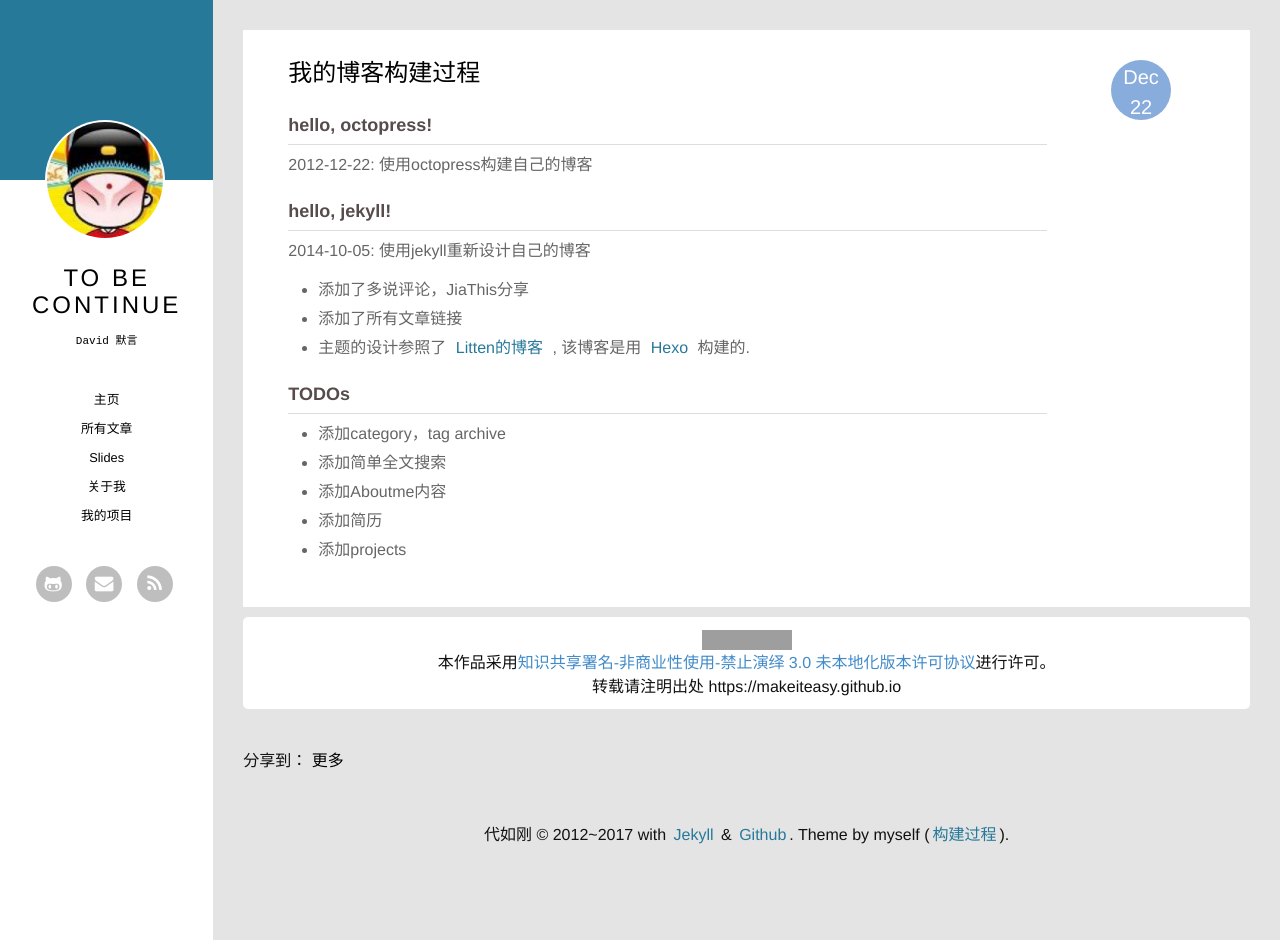
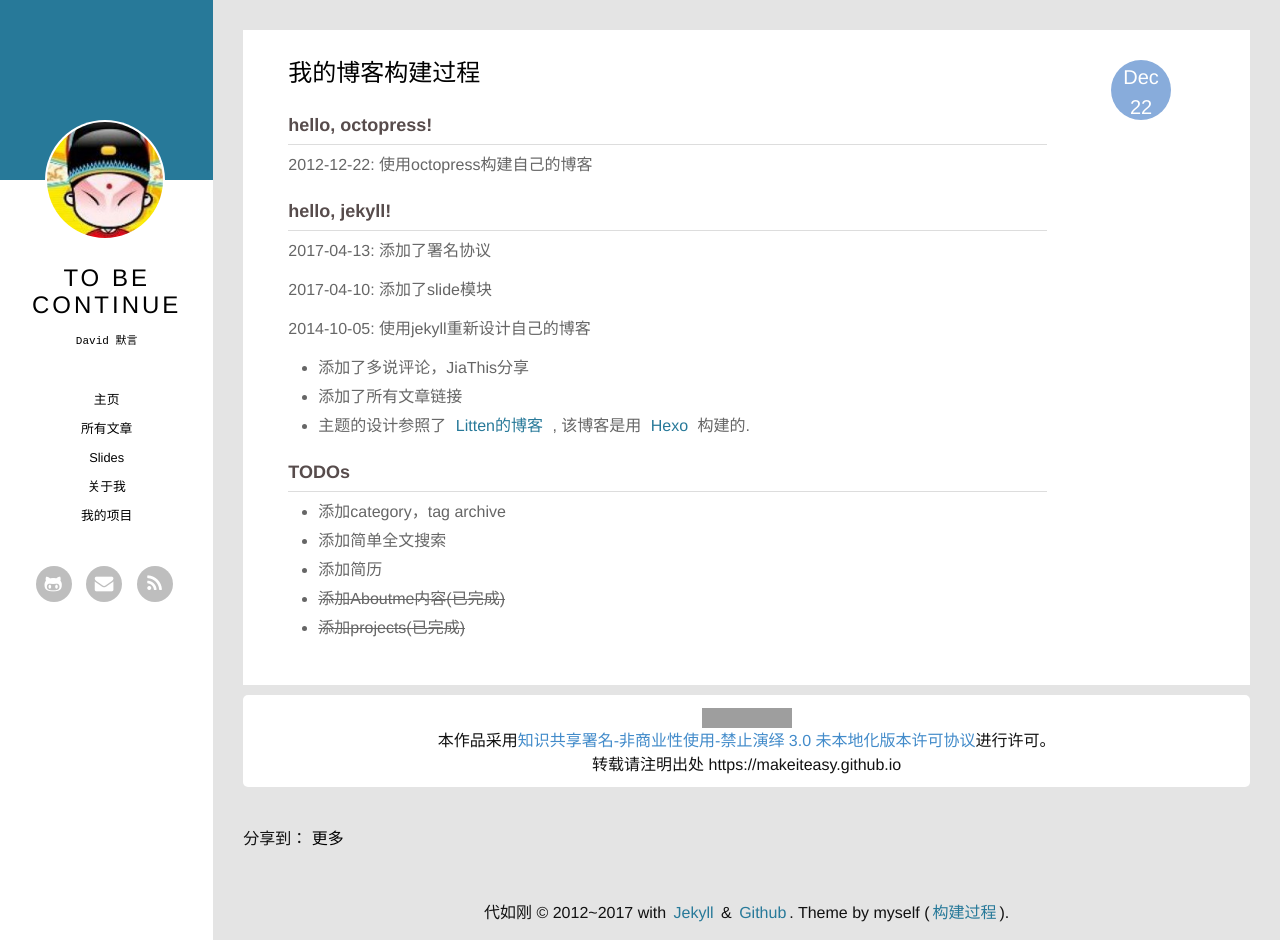
Before and after one commit to MakeItEasy/makeiteasy.github.com, a Jekyll site: the page built from _posts/2012-12-22-my-first-blog.markdown, in a window 1280 px wide and 940 px high. Built offline with Jekyll 4.4.1, drawn with Linux system fonts in a browser that asks for light colours; Markdown is read by kramdown in place of the engine named in the settings; comment, search, counter and statistics services are not loaded; grey boxes are pictures that could not be loaded.

Commit message:
添加了建站履历

```diff
--- a/_posts/2012-12-22-my-first-blog.markdown
+++ b/_posts/2012-12-22-my-first-blog.markdown
@@ -10,6 +10,10 @@ comments: true
 
 #### hello, jekyll!
 
+2017-04-13: 添加了署名协议
+
+2017-04-10: 添加了slide模块
+
 2014-10-05: 使用jekyll重新设计自己的博客
 
 * 添加了多说评论，JiaThis分享
@@ -20,6 +24,6 @@ comments: true
 
 * 添加category，tag archive
 * 添加简单全文搜索
-* 添加Aboutme内容
 * 添加简历
-* 添加projects
+* <del>添加Aboutme内容(已完成)</del>
+* <del>添加projects(已完成)</del>
--- a/_posts/2013-03-07-my-octopress-post-syntax.markdown
+++ b/_posts/2013-03-07-my-octopress-post-syntax.markdown
@@ -18,6 +18,8 @@ categories: [manual]
 这里是一个命令 `git status` ，用来查看当前git仓库的状态。
 
 * 使用 `*` 进行无须列表，使用 `1.` 进行有序列表
+
+* <del>我是有删除线的</del>
 
 * 写链接
 
```
